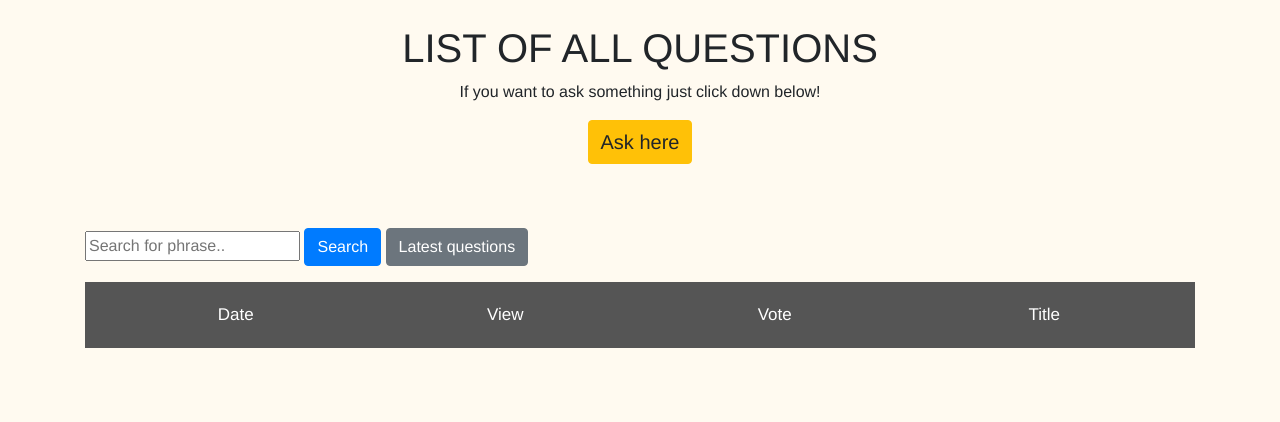
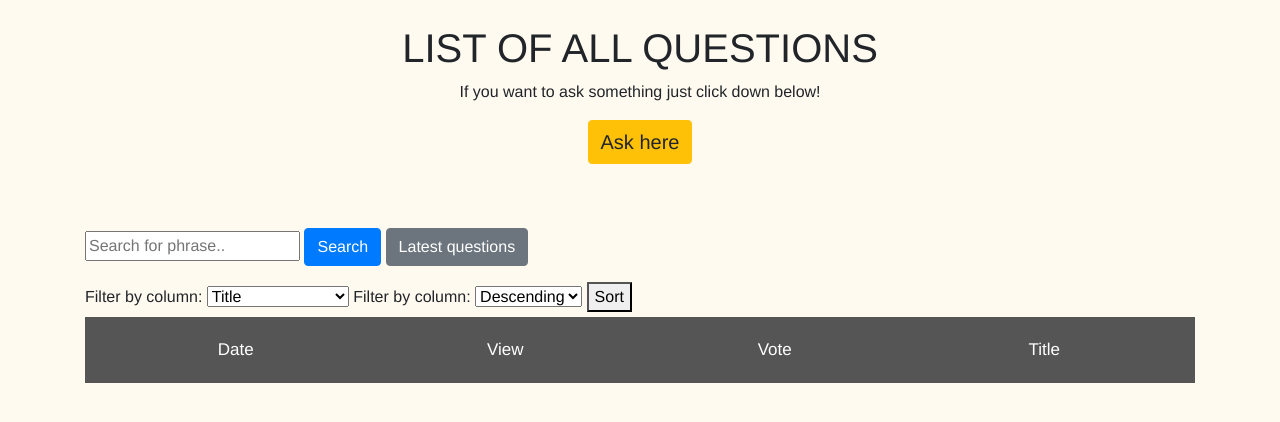
Before and after one commit to CodecoolGlobal/ask-mate-3-python-Ichy91, a Flask app: template templates/list.html in a window 1280 px wide. Shown: the top 422 px of the page. Run offline with Flask 2, Linux system fonts and the light colour scheme; the template is opened without the code that fills it, so the values that code supplies are empty; some libraries are stand-ins or nearby versions.

Commit message:
Sorting function done, will be implemented to buttons

```diff
--- a/server.py
+++ b/server.py
@@ -16,7 +16,17 @@ def main_page():
 
 @app.route("/list")
 def list_all_questions():
-    questions = data_handler.get_all_user_story()
+
+    column_name = request.args.get('column-name')
+    order_direction = request.args.get('order_direction')
+
+    print(column_name, order_direction)
+    if column_name and order_direction == 'DESC':
+        questions = data_handler.order_list_descending(column_name)
+    elif column_name and order_direction == 'ASC':
+        questions = data_handler.order_list_ascending(column_name)
+    else:
+        questions = data_handler.get_all_user_story()
 
     return render_template("list.html", questions=questions, title="All questions")
 
--- a/templates/list.html
+++ b/templates/list.html
@@ -18,6 +18,25 @@
         <a href="/" id="edit-question" class="btn btn-secondary">Latest questions</a>
     </form>
     </p>
+
+    <form action="/list">
+        <label for="column-name">Filter by column:</label>
+        <select name="column-name">
+            <option value="title">Title</option>
+            <option value="submission_time">Submission time</option>
+            <option value="message">Message</option>
+            <option value="view_number">Number of views</option>
+            <option value="vote_number">Number of votes</option>
+        </select>
+
+        <label for="order_direction">Filter by column:</label>
+        <select name="order_direction">
+            <option value="DESC">Descending</option>
+            <option value="ASC">Ascending</option>
+        </select>
+
+        <button type="submit">Sort</button>
+    </form>
 
     {% if not check %}
         <div class="navbar">
```
Also changed, not shown: data_handler.py (+26 -2 lines).
